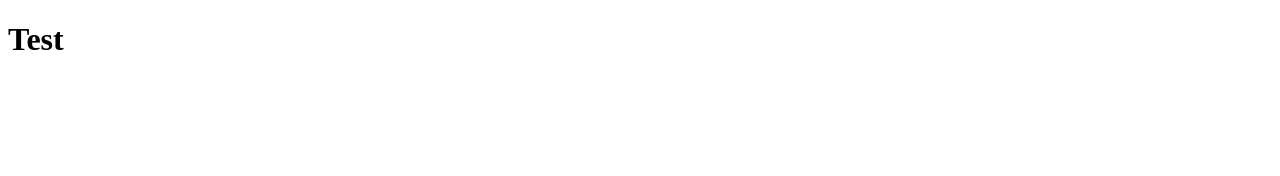
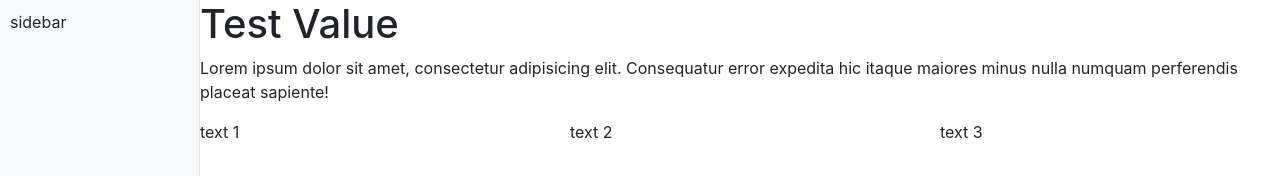
Before and after one commit to FreeNikita/puru-constructor, a website built with webpack: page src/index.html in a window 1280 px wide. Shown: the top 176 px of the page. Built offline with nearby package versions, Linux system fonts and the light colour scheme.

Commit message:
add basic logic

```diff
--- a/package.json
+++ b/package.json
@@ -16,7 +16,10 @@
   "author": "Nikita Kurochka <n.kurochka95@gmail.com>",
   "license": "ISC",
   "devDependencies": {
+    "css-loader": "^4.2.1",
     "html-webpack-plugin": "^4.3.0",
+    "style-loader": "^1.2.1",
+    "ts-loader": "^8.0.2",
     "webpack": "^4.44.1",
     "webpack-cli": "^3.3.12",
     "webpack-dev-server": "^3.11.0"
--- a/src/index.html
+++ b/src/index.html
@@ -5,9 +5,16 @@
     <meta name="viewport"
           content="width=device-width, user-scalable=no, initial-scale=1.0, maximum-scale=1.0, minimum-scale=1.0">
     <meta http-equiv="X-UA-Compatible" content="ie=edge">
+    <link rel="stylesheet"
+          href="https://stackpath.bootstrapcdn.com/bootstrap/4.5.2/css/bootstrap.min.css"
+          integrity="sha384-JcKb8q3iqJ61gNV9KGb8thSsNjpSL0n8PARn9HuZOnIxN0hoP+VmmDGMN5t9UJ0Z"
+          crossorigin="anonymous">
     <title>JavaScript</title>
 </head>
 <body>
-    <h1>Test</h1>
+    <div id="app" class="container-fluid">
+        <div id="panel" class="bg-light sidebar">sidebar</div>
+        <div id="site" class="content"></div>
+    </div>
 </body>
 </html>
--- a/src/index.js
+++ b/src/index.js
@@ -1,2 +1,47 @@
+import { model } from './model'
+import './styles/main.css'
 
-console.log("I'm index")
+model.forEach( block => {
+    let html;
+    switch(block.type){
+        case 'title':
+            html = title(block)
+            break
+        case 'text':
+            html = text(block)
+            break
+        case 'textColumns':
+            html = textColumns(block)
+            break
+    }
+
+    document.querySelector('#site').insertAdjacentHTML('beforeend', html)
+} )
+
+function title(block) {
+    return `
+        <div class="row">
+            <div class="col-sm">
+                <h1>${block.value}</h1>
+            </div>
+        </div>
+    `
+}
+
+function text(block) {
+    return `
+        <div class="row">
+            <div class="col-sm">
+                <p>${block.value}</p>
+            </div>
+        </div>
+    `
+}
+
+function textColumns(block) {
+    return `
+        <div class="row">
+            ${block.value.map( value => `<div class="col-sm"><p>${value}</p></div>`).join('')}
+        </div>
+    `
+}
--- /dev/null
+++ b/src/model.js
@@ -0,0 +1,9 @@
+export const model = [
+    {type: 'title', value: 'Test Value', option: {}},
+    {type: 'text', value: 'Lorem ipsum dolor sit amet, consectetur adipisicing elit. Consequatur error expedita hic itaque maiores minus nulla numquam perferendis placeat sapiente!', option: {}},
+    {type: 'textColumns', value: [
+        'text 1',
+        'text 2',
+        'text 3',
+    ], option: {}}
+]
--- /dev/null
+++ b/src/styles/main.css
@@ -0,0 +1,22 @@
+#app {
+    position: relative;
+}
+
+.content {
+    position: absolute;
+    top: 0;
+    right: 0;
+    left: 200px;
+}
+
+.sidebar {
+    position: fixed;
+    top: 0;
+    bottom: 0;
+    left: 0;
+    width: 200px;
+    z-index: 100;
+    padding: 10px;
+    box-shadow: inset -1px 0 0 rgba(0, 0, 0, .1);
+    overflow-y: auto;
+}
--- a/webpack.config.js
+++ b/webpack.config.js
@@ -13,5 +13,13 @@ module.exports = {
 
     plugins: [new HtmlWebpackPlugin({
         template: "./src/index.html"
-    })]
+    })],
+    module: {
+        rules: [
+            {
+                test: /\.css$/i,
+                use: ['style-loader', 'css-loader'],
+            },
+        ],
+    },
 }
```
